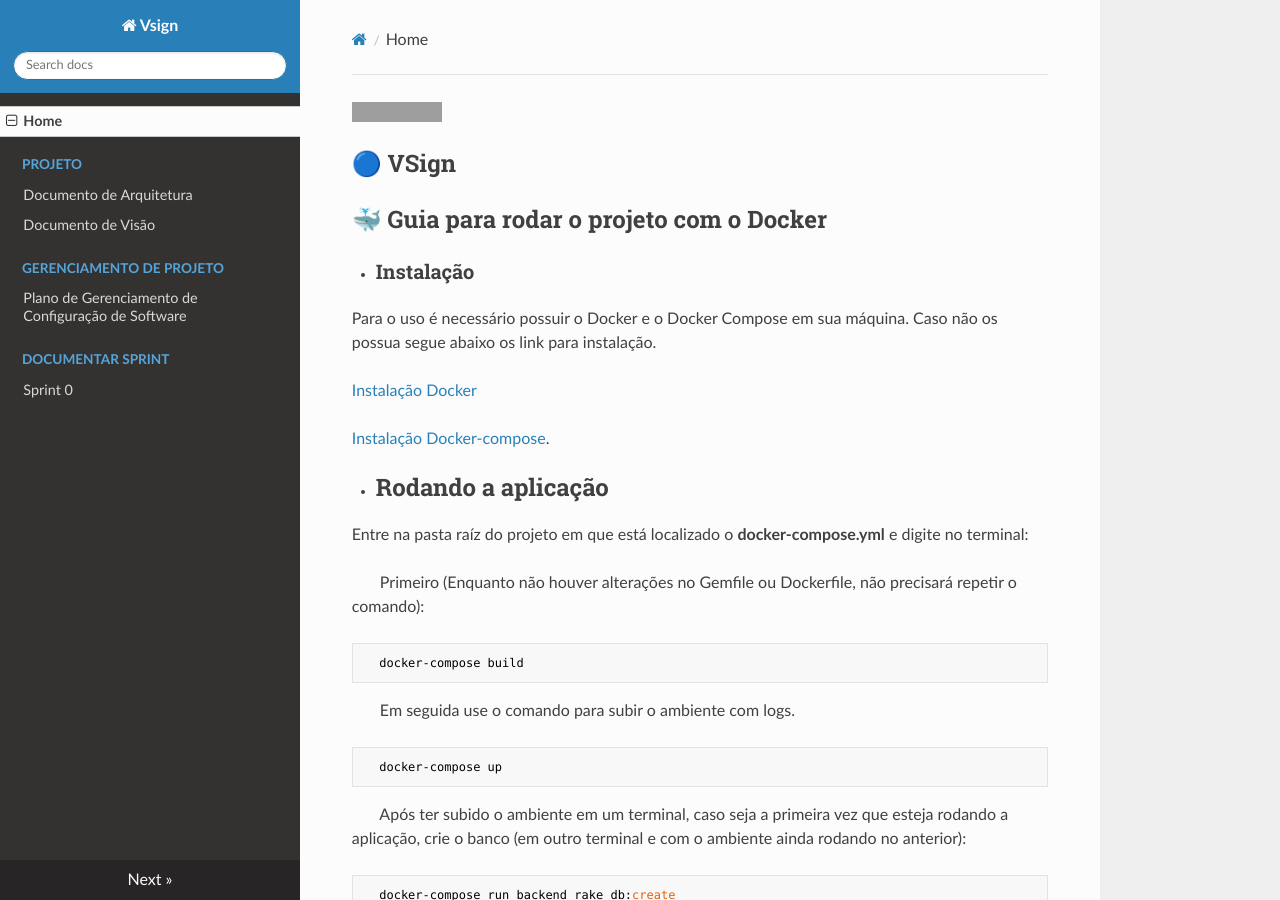
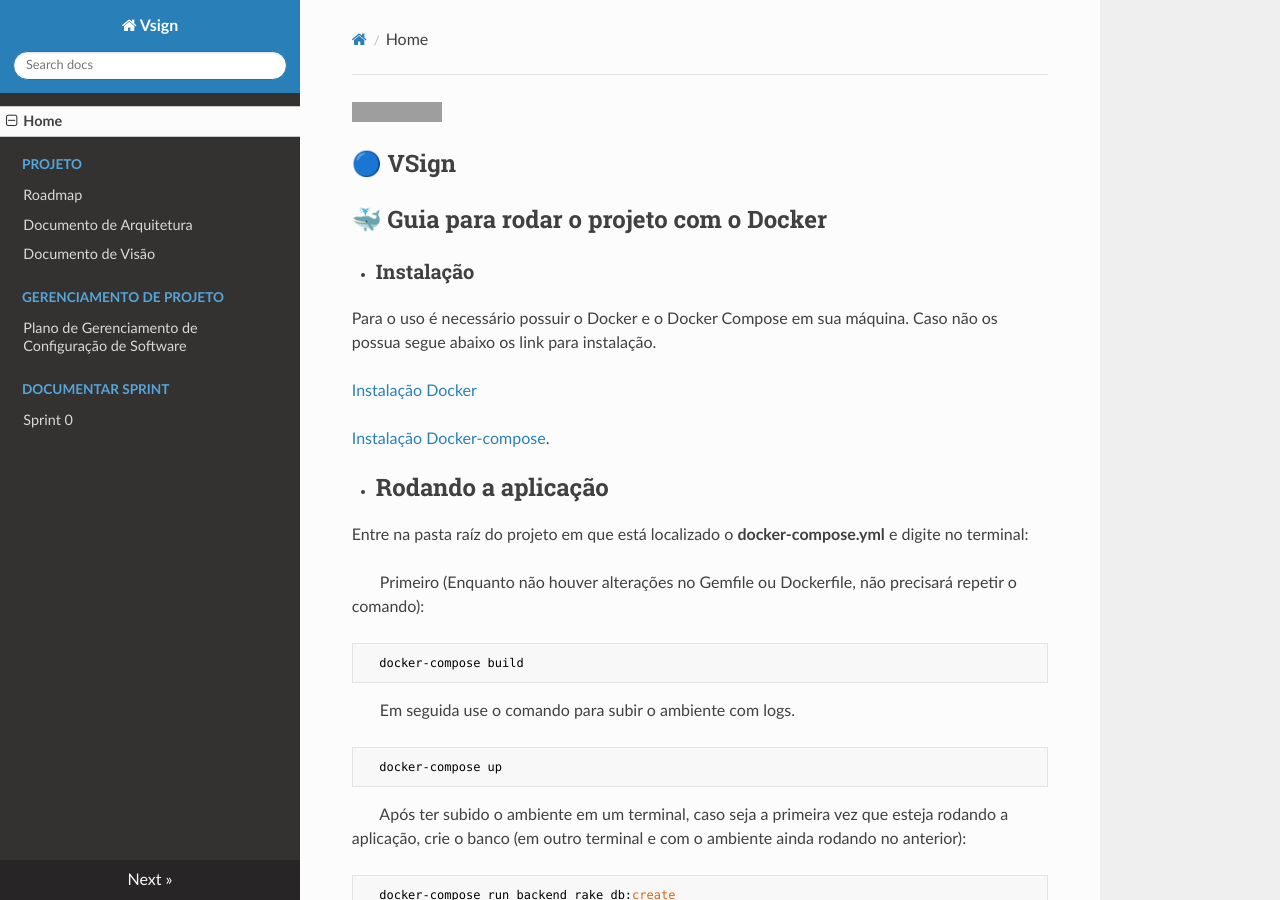
Before and after one commit to fga-eps-mds/2019.2-Vsign, an MkDocs documentation site: the page built from docs/README.md, in a window 1280 px wide and 900 px high. Built offline with MkDocs 1.6.1, drawn with Linux system fonts in a browser that asks for light colours; nearby versions of some CDN libraries; grey boxes are pictures that could not be loaded.

Commit message:
Adicionada rota do roadmap na wiki

```diff
--- a/mkdocs.yml
+++ b/mkdocs.yml
@@ -2,6 +2,7 @@
 nav:
     - Home: README.md
     - Projeto:
+        - 'Roadmap': 'roadmap.md'
         - 'Documento de Arquitetura': 'project/architectureDocument.md'
         - 'Documento de Visão': 'project/vision-document.md'
     - Gerenciamento de Projeto:
```
